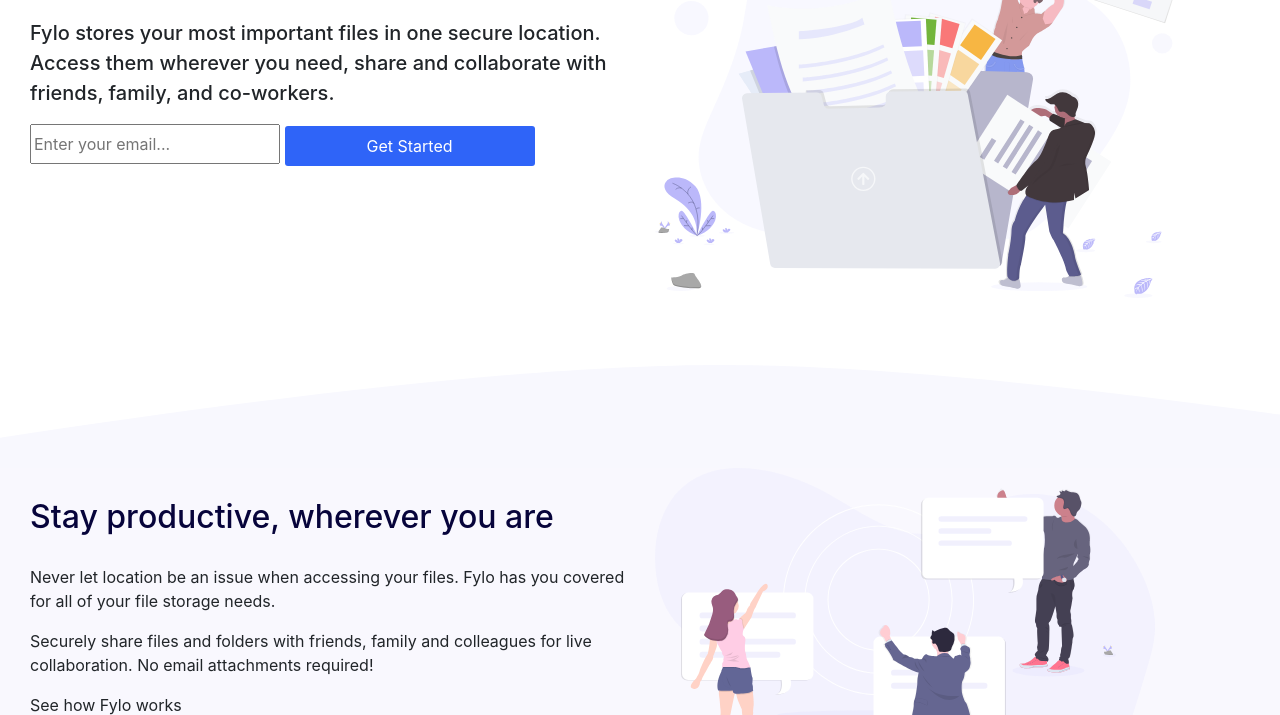
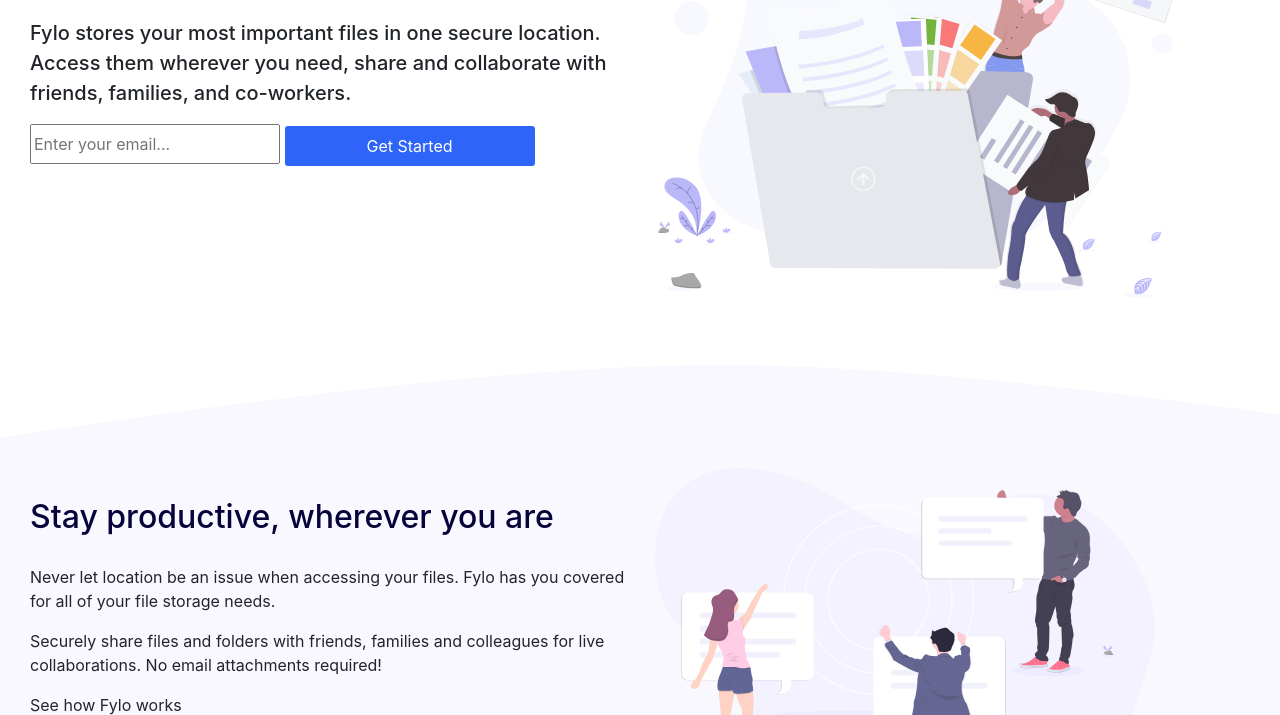
Before and after one commit to pelumi454/fylo, a plain HTML site: page index.html in a window 1280 px wide. Shown: the part 237-952 px from the top of the page. Drawn offline with nearby package versions, Linux system fonts and the light colour scheme.

Commit message:
making changes to sentences

```diff
--- a/index.html
+++ b/index.html
@@ -38,7 +38,7 @@
 <h2 class="file" style="color: #07043b; margin-bottom: 20px; font-size: 40px;">All your files in one secure location, accessible anywhere.</h2>
 <p class="tira" style="font-size: 20px; font-weight: 450;">Fylo stores your most important files in one secure location.
   Access them wherever you need, share and collaborate with friends,
-  family, and co-workers.</p>
+  families, and co-workers.</p>
   <input type="text" placeholder="Enter your email..." class="typo">
       <button type="button" class="btn">Get Started</button>
 
@@ -56,8 +56,8 @@
 <h2 class="remi">Stay productive, wherever you are</h2>
 <p style="padding-left: 30px;">Never let location be an issue when accessing your files. Fylo has you
   covered for all of your file storage needs.</p>
- <p style="padding-left: 30px;">Securely share files and folders with friends, family and colleagues for
-  live collaboration. No email attachments required!</p>
+ <p style="padding-left: 30px;">Securely share files and folders with friends, families and colleagues for
+  live collaborations. No email attachments required!</p>
   <p style="padding-left: 30px;">See how Fylo works</p>
   <br>
   <div type="button" class="btn-ac">
```
